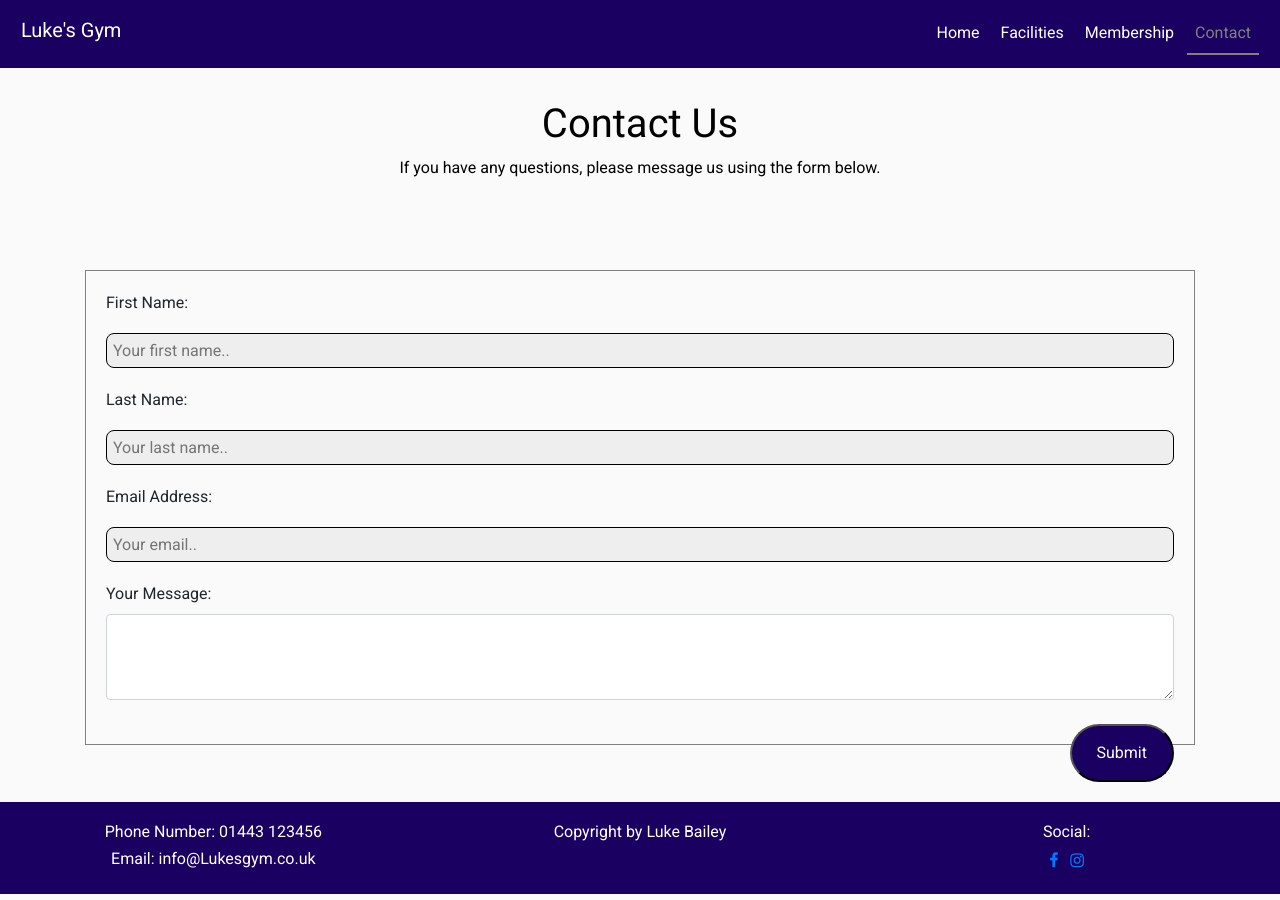
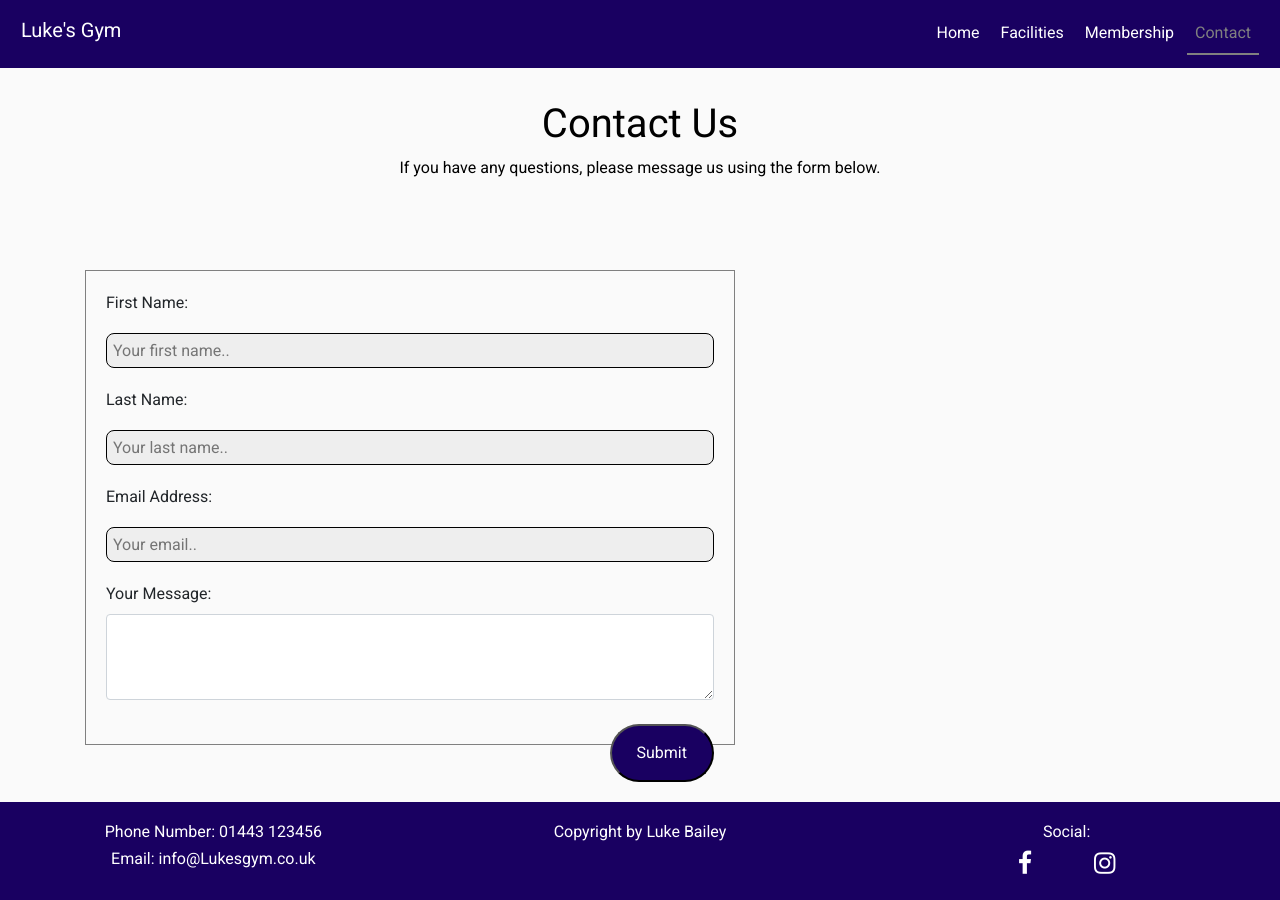
Before and after one commit to Code-Institute-Submissions/baileyl91-Lukes-Gym, a plain HTML site: page contact.html in a window 1280 px wide. Drawn offline with nearby package versions, Linux system fonts and the light colour scheme.

Commit message:
resize social links and color white

```diff
--- a/contactstyle.css
+++ b/contactstyle.css
@@ -44,6 +44,18 @@ body {
     text-align: center;
 }
 
+.fa {
+    color: white;
+    font-size: 25px;
+    padding-left: 25px;
+    padding-right: 25px;
+    padding-top: 2px;
+    }
+
+    .fa:hover {
+    color: grey;
+    }
+
 /* -- Contact Us Section -- */
 
 .contact-section {
@@ -57,7 +69,7 @@ body {
 
 .message-form {
     margin-top: 20px;
-    max-width: 100%;
+    max-width: 650px;
     padding: 20px;
     border: 1px solid grey;
 }
```
